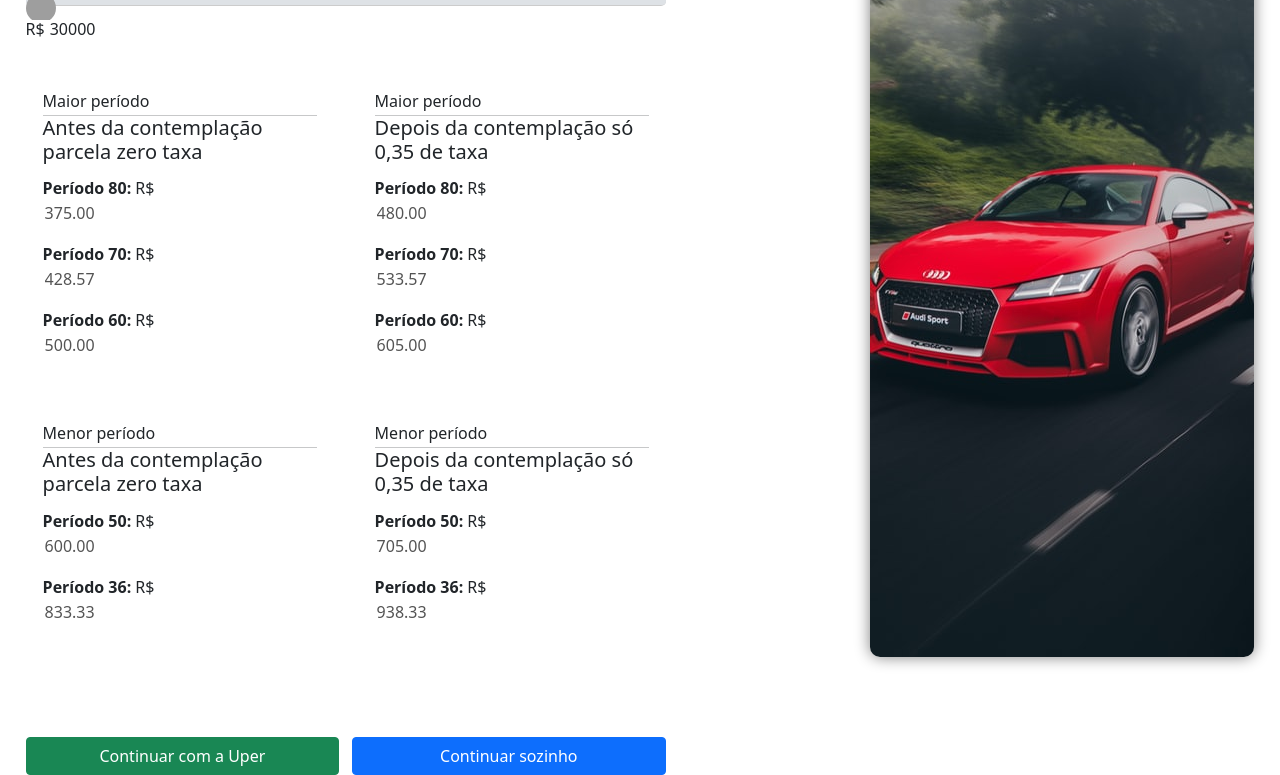
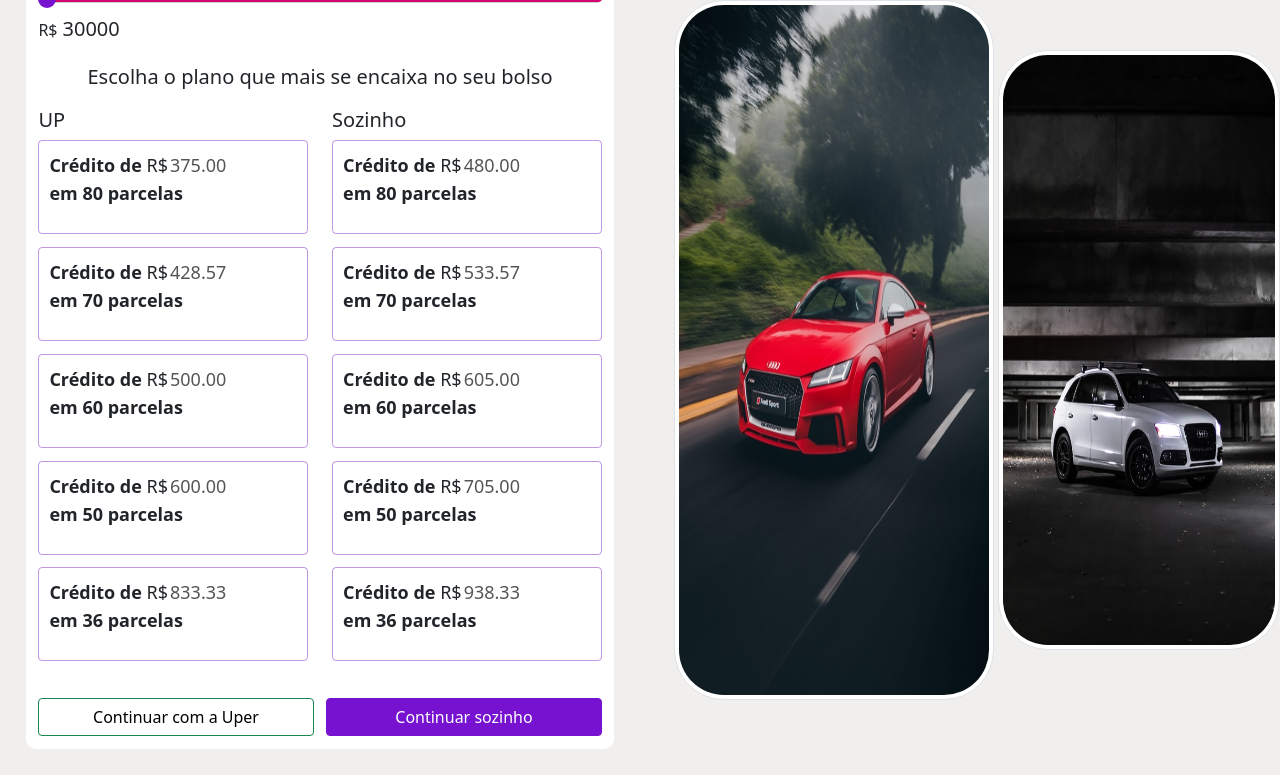
Before and after one commit to giovanafurlan/Carros2, a plain HTML site: page slider.html in a window 1280 px wide. Shown: the part 159-934 px from the top of the page. Drawn offline with nearby package versions, Linux system fonts and the light colour scheme.

Commit message:
Nova estilização

```diff
--- a/slider.html
+++ b/slider.html
@@ -14,7 +14,17 @@
 
 <style>
     body {
-        padding: 0 2vw 0 2vw;
+        background-color: #f1eeee;
+    }
+
+    header {
+        width: 90vw;
+        height: 50px;
+        padding: 1vw;
+    }
+
+    .logo {
+        width: 70px;
     }
 
     .rangeslider {
@@ -46,35 +56,73 @@
     }
 
     .image {
-        overflow: hidden;
-        height: 800px;
-        width: 30vw;
-        box-shadow: 0px 0px 15px gray;
         float: right;
-        border-radius: 10px;
     }
 
-    .image>img {
-        height: 100%;
-        width: 100%;
-        object-fit: cover;
-        transition: 5s ease-in;
+    .image .img1 {
+        width: 25vw;
+        height: 700px;
     }
 
-    .image>img.visible,
-    .image>img:first-child {
-        display: block;
+    .image .img2 {
+        width: 22vw;
+        height: 600px;
+    }
+
+    .image img {
+        border-radius: 50px;
+    }
+
+    #form {
+        background-color: white;
+        padding: 1vw;
+        border-radius: 10px;
+        margin: 2vw;
+    }
+
+    .simule {
+        display: flex;
+        flex-direction: column;
+        float: right;
+        margin-top: 5vh;
+    }
+
+    .simule p {
+        font-size: 35px;
+        text-transform: uppercase;
+        font-weight: bold;
+        font-style: italic;
     }
 
     .cartoes {
         margin-top: 2vw;
     }
 
+    .cartoes .row>p {
+        font-size: 20px;
+        text-align: center;
+        margin-top: -1vw;
+    }
+
     .card {
         background: none;
-        border: 1px solid white;
+        border: 1px solid rgb(132, 50, 195, .5);
         margin-bottom: 1vw;
         height: min-content;
+    }
+
+    .card-body {
+        padding: 0;
+    }
+
+    .credito {
+        font-size: 18px;
+        width: max-content;
+        padding: 10px;
+    }
+
+    h3 {
+        text-align: center;
     }
 
     @media (max-width:600px) and (min-width:320px) {
@@ -93,10 +141,18 @@
 
     .botoes .btn1 {
         margin-right: 1vw;
+        background: none;
+        color: black;
+    }
+
+    .botoes .btn2 {
+        background-color: #7712d0;
+        border-color: #7712d0;
     }
 
     #output {
         padding: 5px;
+        font-size: 20px;
     }
 
     .card-text {
@@ -104,72 +160,149 @@
         border: none;
     }
 
-    .card-body2 {
-        margin-top: -0.5vw;
-        margin-left: 0.7vw;
-        padding-bottom: 1vw;
-    }
-
-    .periodo {
-        font-weight: 600;
-    }
-
     strong {
         font-weight: 600;
-    }
-
-    .card-title {
-        margin-bottom: 1vw;
-    }
-
-    hr {
-        margin: -0.1px;
-    }
-
-    .fw-light {
-        margin-bottom: 2px !important;
     }
 
     .myslider::-webkit-slider-thumb {
         -webkit-appearance: none;
         appearance: none;
-        width: 30px;
-        height: 30px;
-        background: none;
-        background-image: url('https://img.icons8.com/material-outlined/344/average-2.png');
-        background-size: contain;
-        background-position: center center;
-        background-repeat: no-repeat;
+        width: 18px;
+        height: 18px;
+        background-color: #7712d0;
         cursor: pointer;
+    }
+
+    .myslider::-webkit-slider-runnable-track {
+        width: 100%;
+        cursor: pointer;
+        background: #d10672;
+        border-radius: 5px;
+    }
+
+    @media (max-width: 960px) and (min-width: 200px) {
+        .image {
+            display: none;
+        }
+
+        .rangeslider {
+            width: 90vw;
+        }
     }
 </style>
 
 <body>
-    <div class="image mt-3 mb-3" id="sliderImages">
-        <img id="carro" class="img-fluid " src="images/a.jpg">
-    </div><br>
-    <div class="slider-container form-data">
-        <h1 class="display-5">Simule o seu<br />Carro novo!</h1>
+    <header>
+        <img src="images/logo.png" alt="Logo - UP" class="logo">
+    </header>
+    <div class="simule">
+        <p>Simule seu carro novo!</p>
+        <div class="image">
+            <img src="images/a.jpg" id="carro" class="img-thumbnail img1" alt="...">
+            <img src="images/b.jpg" class="img-thumbnail img2" alt="...">
+        </div>
+    </div>
     <div class="rangeslider">
         <form action="" method="post" id="form">
+            <h3 class="display-6">Escolha o valor que precisa</h3>
             <input type="range" name="range" class="form-range myslider" min="30000" max="120000" value="30000"
                 id="sliderRange" oninput="this.nextElementSibling.value = this.value">
             R$<output id="output">30000</output>
             <div class="cartoes">
                 <div class="row">
+                    <p>Escolha o plano que mais se encaixa no seu bolso</p>
+                    <div class="col-sm-6">
+                        <h5>UP</h5>
+                        <div class="card">
+                            <div class="card-body">
+                                <div class="card-periodo">
+                                    <p class="credito">
+                                        <strong>Crédito de</strong>
+                                        R$<input class="card-text" name="periodoAntes80" id="antes80" value="375.00"
+                                            disabled><br><strong>em 80 parcelas</strong>
+                                    </p>
+                                </div>
+                            </div>
+                        </div>
+                        <div class="card">
+                            <div class="card-body">
+                                <div class="card-periodo">
+                                    <p class="credito">
+                                        <strong>Crédito de</strong>
+                                        R$<input class="card-text" name="periodoAntes70" id="antes70" value="428.57"
+                                            disabled><br><strong>em 70 parcelas</strong>
+                                    </p>
+                                </div>
+                            </div>
+                        </div>
+                        <div class="card">
+                            <div class="card-body">
+                                <div class="card-periodo">
+                                    <p class="credito">
+                                        <strong>Crédito de</strong>
+                                        R$<input class="card-text" name="periodoAntes60" id="antes60" value="500.00"
+                                            disabled><br><strong>em 60 parcelas</strong>
+                                    </p>
+                                </div>
+                            </div>
+                        </div>
+                    </div>
+                    <div class="col-sm-6">
+                        <h5>Sozinho</h5>
+                        <div class="card">
+                            <div class="card-body card-body">
+                                <div class="card-periodo">
+                                    <p class="credito">
+                                        <strong>Crédito de</strong>
+                                        R$<input class="card-text" name="periodoDepois80" id="depois80" value="480.00"
+                                            disabled><br><strong>em 80 parcelas</strong>
+                                    </p>
+                                </div>
+                            </div>
+                        </div>
+                        <div class="card">
+                            <div class="card-body card-body">
+                                <div class="card-periodo">
+                                    <p class="credito">
+                                        <strong>Crédito de</strong>
+                                        R$<input class="card-text" name="periodoDepois70" id="depois70" value="533.57"
+                                            disabled><br><strong>em 70 parcelas</strong>
+                                    </p>
+                                </div>
+                            </div>
+                        </div>
+                        <div class="card">
+                            <div class="card-body card-body">
+                                <div class="card-periodo">
+                                    <p class="credito">
+                                        <strong>Crédito de</strong>
+                                        R$<input class="card-text" name="periodoDepois60" id="depois60" value="605.00"
+                                            disabled><br><strong>em 60 parcelas</strong>
+                                    </p>
+                                </div>
+                            </div>
+                        </div>
+                    </div>
                     <div class="col-sm-6">
                         <div class="card">
                             <div class="card-body">
-                                    <p class="fw-light">Maior período</p>
-                                    <hr>
-                                    <h5 class="card-title">Antes da contemplação parcela zero taxa</h5>
                                 <div class="card-periodo">
-                                        <p><strong>Período 80:</strong> R$<input class="card-text" name="periodoAntes80"
-                                                id="antes80" value="375.00" disabled></p>
-                                        <p><strong>Período 70:</strong> R$<input class="card-text" name="periodoAntes70"
-                                                id="antes70" value="428.57" disabled></p>
-                                        <p><strong>Período 60:</strong> R$<input class="card-text" name="periodoAntes60"
-                                                id="antes60" value="500.00" disabled></p>
+                                    <p class="credito">
+                                        <strong>Crédito de</strong>
+                                        R$<input class="card-text" name="periodoAntes50" id="antes50" value="600.00"
+                                            disabled><br><strong>em 50 parcelas</strong>
+                                    </p>
+                                </div>
+                            </div>
+                        </div>
+                        <div class="card">
+                            <div class="card-body">
+                                <div class="card-periodo">
+                                    <p class="credito">
+                                        <strong>Crédito de</strong>
+                                        R$<input class="card-text" name="periodoAntes36" id="antes36" value="833.33"
+                                            disabled><br><strong>em 36 parcelas</strong>
+                                    </p>
                                 </div>
                             </div>
                         </div>
@@ -177,48 +310,23 @@
                     <div class="col-sm-6">
                         <div class="card">
                             <div class="card-body card-body">
-                                    <p class="fw-light">Maior período</p>
-                                    <hr>
-                                    <h5 class="card-title">Depois da contemplação só 0,35 de taxa</h5>
                                 <div class="card-periodo">
-                                        <p><strong>Período 80:</strong> R$<input class="card-text"
-                                                name="periodoDepois80" id="depois80" value="480.00" disabled></p>
-                                        <p><strong>Período 70:</strong> R$<input class="card-text"
-                                                name="periodoDepois70" id="depois70" value="533.57" disabled></p>
-                                        <p><strong>Período 60:</strong> R$<input class="card-text"
-                                                name="periodoDepois60" id="depois60" value="605.00" disabled></p>
+                                    <p class="credito">
+                                        <strong>Crédito de</strong>
+                                        R$<input class="card-text" name="periodoDepois50" id="depois50" value="705.00"
+                                            disabled><br><strong>em 50 parcelas</strong>
+                                    </p>
                                 </div>
                             </div>
                         </div>
-                        </div>
-                        <div class="col-sm-6">
-                            <div class="card">
-                                <div class="card-body">
-                                    <p class="fw-light">Menor período</p>
-                                    <hr>
-                                    <h5 class="card-title">Antes da contemplação parcela zero taxa</h5>
-                                    <div class="card-periodo">
-                                        <p><strong>Período 50:</strong> R$<input class="card-text" name="periodoAntes50"
-                                                id="antes50" value="600.00" disabled></p>
-                                        <p><strong>Período 36:</strong> R$<input class="card-text" name="periodoAntes36"
-                                                id="antes36" value="833.33" disabled></p>
-                                        <p><strong></strong><input class="card-text" disabled></p>
-                                    </div>
-                                </div>
-                            </div>
-                        </div>
-                        <div class="col-sm-6">
                         <div class="card">
                             <div class="card-body card-body">
-                                    <p class="fw-light">Menor período</p>
-                                    <hr>
-                                    <h5 class="card-title">Depois da contemplação só 0,35 de taxa</h5>
                                 <div class="card-periodo">
-                                        <p><strong>Período 50:</strong> R$<input class="card-text"
-                                                name="periodoDepois50" id="depois50" value="705.00" disabled></p>
-                                        <p><strong>Período 36:</strong> R$<input class="card-text"
-                                                name="periodoDepois36" id="depois36" value="938.33" disabled></p>
-                                        <p><strong></strong><input class="card-text" disabled></p>
+                                    <p class="credito">
+                                        <strong>Crédito de</strong>
+                                        R$<input class="card-text" name="periodoDepois36" id="depois36" value="938.33"
+                                            disabled><br><strong>em 36 parcelas</strong>
+                                    </p>
                                 </div>
                             </div>
                         </div>
@@ -234,6 +342,8 @@
     </div>
     </form>
     </div>
+    </div>
+
     <a id="downloadAnchorElem" style="display:none"></a>
 
     <script>
```
Also changed, not shown: index.html (+79 -22 lines), images/car-wheel.gif (added). Lines whose indentation alone changed are shown as unchanged.
